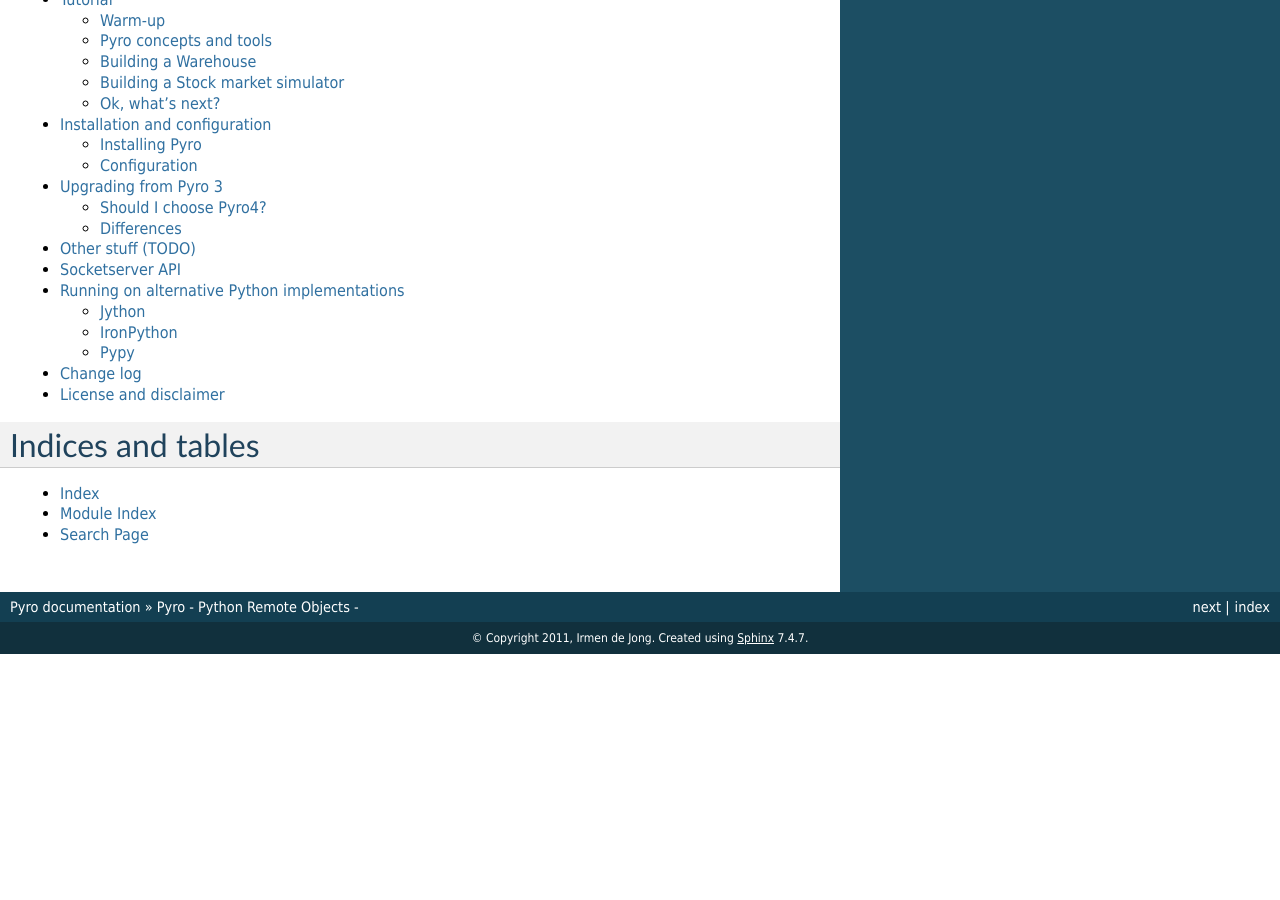
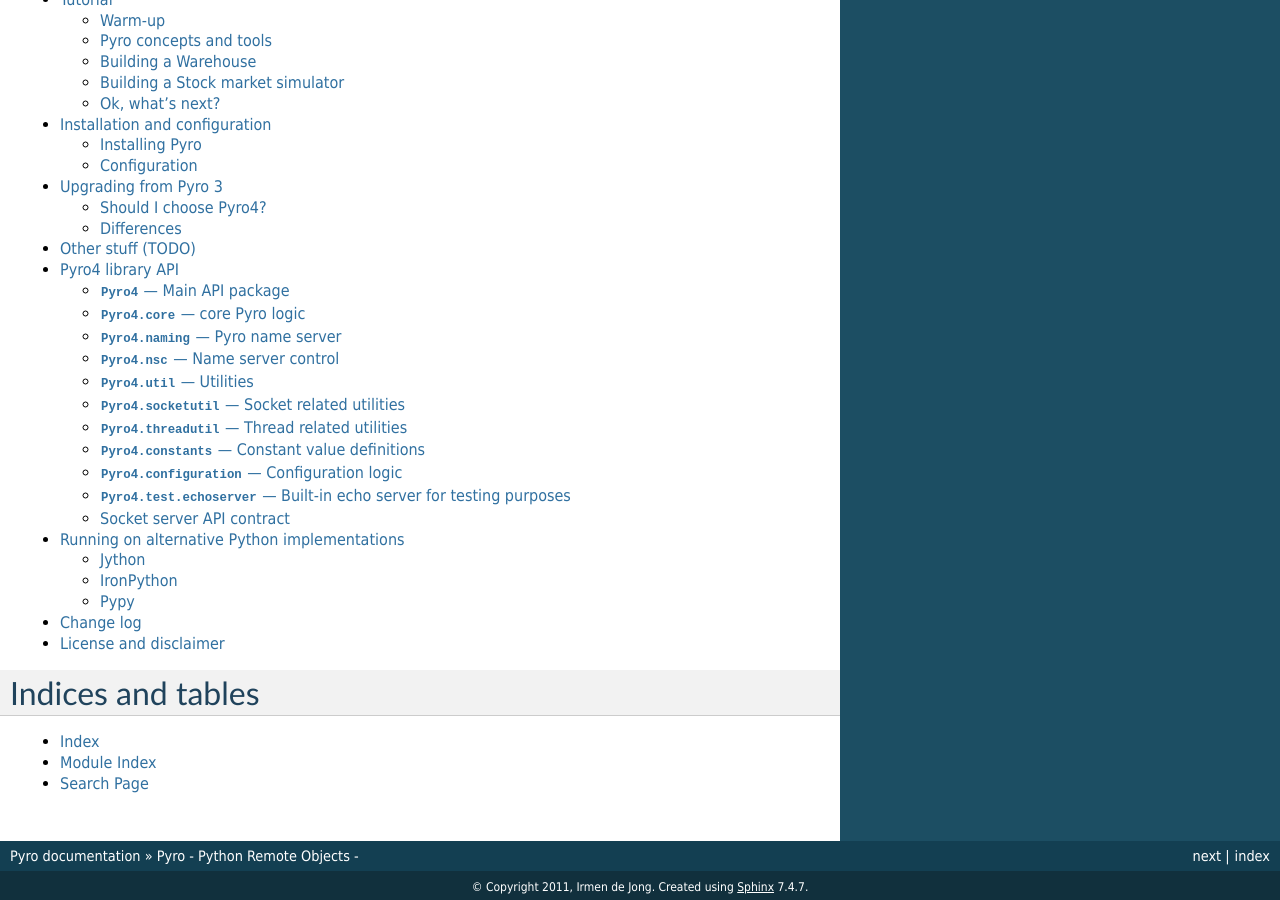
Before and after one commit to irmen/Pyro4, a Sphinx documentation site: the page built from docs/source/index.rst, in a window 1280 px wide and 900 px high, scrolled down 631 px. Built offline with Sphinx 7.4.7, drawn with Linux system fonts in a browser that asks for light colours; the version number could not be read and is left out; before the commit the page ends 1285 px from its top, so only the background shows below that.

Commit message:
added API docs

```diff
--- /dev/null
+++ b/docs/source/Pyro4/configuration.rst
@@ -0,0 +1,6 @@
+:mod:`Pyro4.configuration` --- Configuration logic
+==================================================
+
+.. automodule:: Pyro4.configuration
+   :synopsis: foo bar
+   :members:
--- /dev/null
+++ b/docs/source/Pyro4/constants.rst
@@ -0,0 +1,6 @@
+:mod:`Pyro4.constants` --- Constant value definitions
+=====================================================
+
+.. automodule:: Pyro4.constants
+   :synopsis: foo bar
+   :members:
--- /dev/null
+++ b/docs/source/Pyro4/core.rst
@@ -0,0 +1,6 @@
+:mod:`Pyro4.core` --- core Pyro logic
+=====================================
+
+.. automodule:: Pyro4.core
+   :synopsis: foo bar
+   :members:
--- /dev/null
+++ b/docs/source/Pyro4/echoserver.rst
@@ -0,0 +1,6 @@
+:mod:`Pyro4.test.echoserver` --- Built-in echo server for testing purposes
+==========================================================================
+
+.. automodule:: Pyro4.test.echoserver
+   :synopsis: foo bar
+   :members:
--- /dev/null
+++ b/docs/source/Pyro4/main.rst
@@ -0,0 +1,29 @@
+:mod:`Pyro4` --- Main API package
+=================================
+
+:mod:`Pyro4` is the main package of Pyro4. It imports most of the other packages that it needs
+and provides shortcuts to the most frequently used objects and functions from those packages.
+This means you can mostly just ``import Pyro4`` in your code to start using Pyro.
+
+The classes and functions provided are:
+
+=================================== ==========================
+symbol in :mod:`Pyro4`              referenced location
+=================================== ==========================
+.. py:class:: Pyro4.URI             :class:`Pyro4.core.URI`
+.. py:class:: Pyro4.Proxy           :class:`Pyro4.core.Proxy`
+.. py:class:: Pyro4.Daemon          :class:`Pyro4.core.Daemon`
+.. py:function:: Pyro4.callback     :func:`Pyro4.core.callback`
+.. py:function:: Pyro4.batch        :func:`Pyro4.core.batch`
+.. py:function:: Pyro4.async        :func:`Pyro4.core.async`
+.. py:function:: Pyro4.locateNS     :func:`Pyro4.naming.locateNS`
+.. py:function:: Pyro4.resolve      :func:`Pyro4.naming.resolve`
+=================================== ==========================
+
+.. seealso::
+
+   Module :mod:`Pyro4.core`
+      The core Pyro classes and functions.
+
+   Module :mod:`Pyro4.naming`
+      The Pyro name server logic.
--- /dev/null
+++ b/docs/source/Pyro4/naming.rst
@@ -0,0 +1,6 @@
+:mod:`Pyro4.naming` --- Pyro name server
+========================================
+
+.. automodule:: Pyro4.naming
+   :synopsis: foo bar
+   :members:
--- /dev/null
+++ b/docs/source/Pyro4/nsc.rst
@@ -0,0 +1,6 @@
+:mod:`Pyro4.nsc` --- Name server control
+========================================
+
+.. automodule:: Pyro4.nsc
+   :synopsis: foo bar
+   :members:
--- a/docs/source/socketserver.rst
+++ b/docs/source/Pyro4/socketserver.rst
@@ -1,5 +1,5 @@
-Pyro socket server API contract
-*******************************
+Socket server API contract
+**************************
 
 For now, this is an internal API, used by the Pyro Daemon.
 The various servers in Pyro4.socketserver implement this.
--- /dev/null
+++ b/docs/source/Pyro4/util.rst
@@ -0,0 +1,22 @@
+:mod:`Pyro4.util` --- Utilities
+===============================
+
+.. automodule:: Pyro4.util
+   :synopsis: foo bar
+   :members:
+
+
+:mod:`Pyro4.socketutil` --- Socket related utilities
+====================================================
+
+.. automodule:: Pyro4.socketutil
+   :synopsis: foo bar
+   :members:
+
+
+:mod:`Pyro4.threadutil` --- Thread related utilities
+====================================================
+
+.. automodule:: Pyro4.threadutil
+   :synopsis: foo bar
+   :members:
--- /dev/null
+++ b/docs/source/api.rst
@@ -0,0 +1,18 @@
+Pyro4 library API
+*****************
+
+This chapter describes Pyro's library API. All Pyro classes and functions are defined in sub packages
+such as :mod:`Pyro4.core`, but for ease of use, the most important ones are also placed in the
+:mod:`Pyro4` package scope.
+
+.. toctree::
+
+   Pyro4/main.rst
+   Pyro4/core.rst
+   Pyro4/naming.rst
+   Pyro4/nsc.rst
+   Pyro4/util.rst
+   Pyro4/constants.rst
+   Pyro4/configuration.rst
+   Pyro4/echoserver.rst
+   Pyro4/socketserver.rst
--- a/docs/source/conf.py
+++ b/docs/source/conf.py
@@ -134,7 +134,7 @@
 
 # If true, SmartyPants will be used to convert quotes and dashes to
 # typographically correct entities.
-#html_use_smartypants = True
+html_use_smartypants = True
 
 # Custom sidebar templates, maps document names to template names.
 #html_sidebars = {}
@@ -156,10 +156,10 @@
 #html_show_sourcelink = True
 
 # If true, "Created using Sphinx" is shown in the HTML footer. Default is True.
-#html_show_sphinx = True
+html_show_sphinx = True
 
 # If true, "(C) Copyright ..." is shown in the HTML footer. Default is True.
-#html_show_copyright = True
+html_show_copyright = True
 
 # If true, an OpenSearch description file will be output, and all pages will
 # contain a <link> tag referring to it.  The value of this option must be the
--- a/docs/source/index.rst
+++ b/docs/source/index.rst
@@ -35,12 +35,12 @@
 .. toctree::
    :maxdepth: 2
 
-   Introduction
-   Tutorial
+   Introduction.rst
+   Tutorial.rst
    Installation and configuration <config>
    Upgrading from Pyro 3 <upgrading>
    Other stuff (TODO) <other>
-   Socketserver API <socketserver>
+   api.rst
    Running on alternative Python implementations <alternative>
    Change log <changelog>
    License and disclaimer <licensedisclaimer>
```
